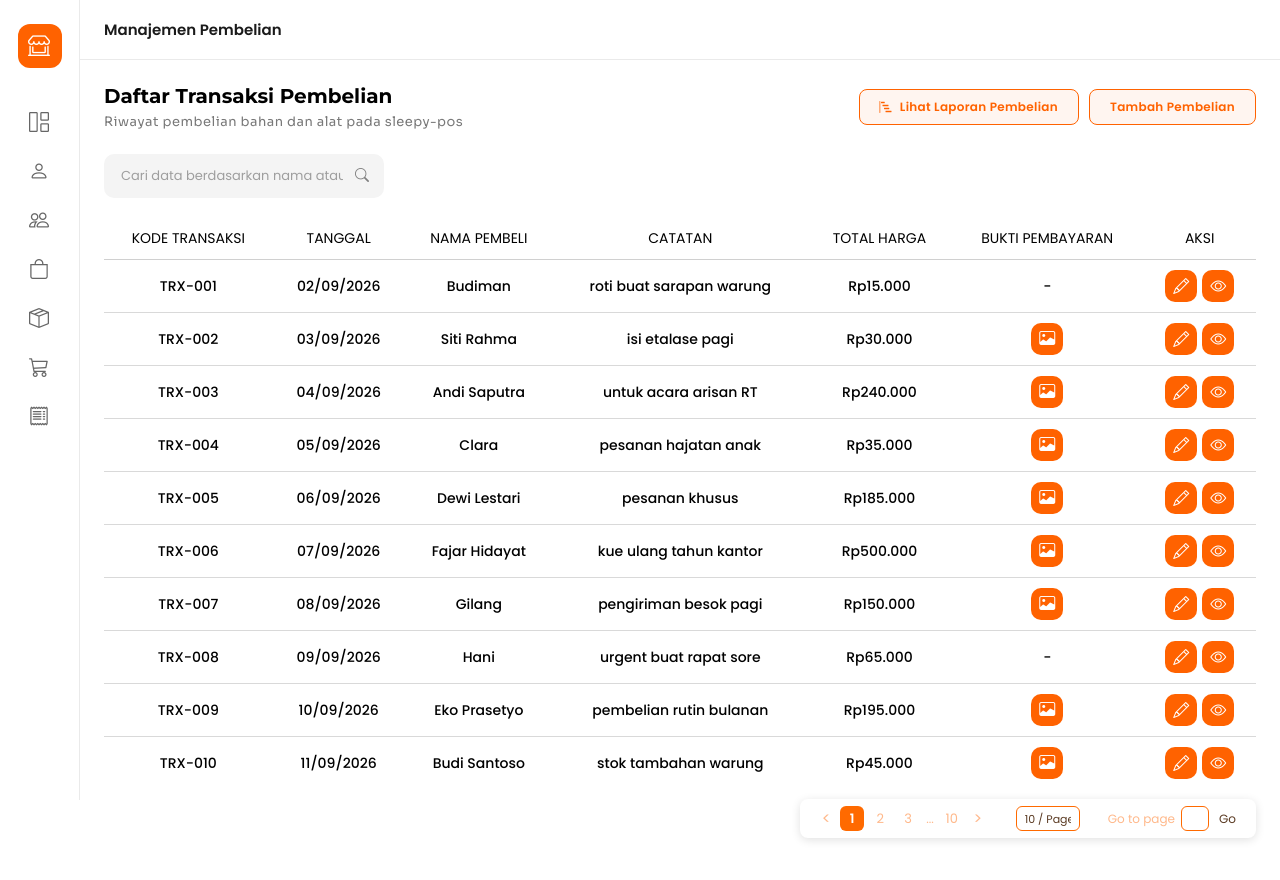
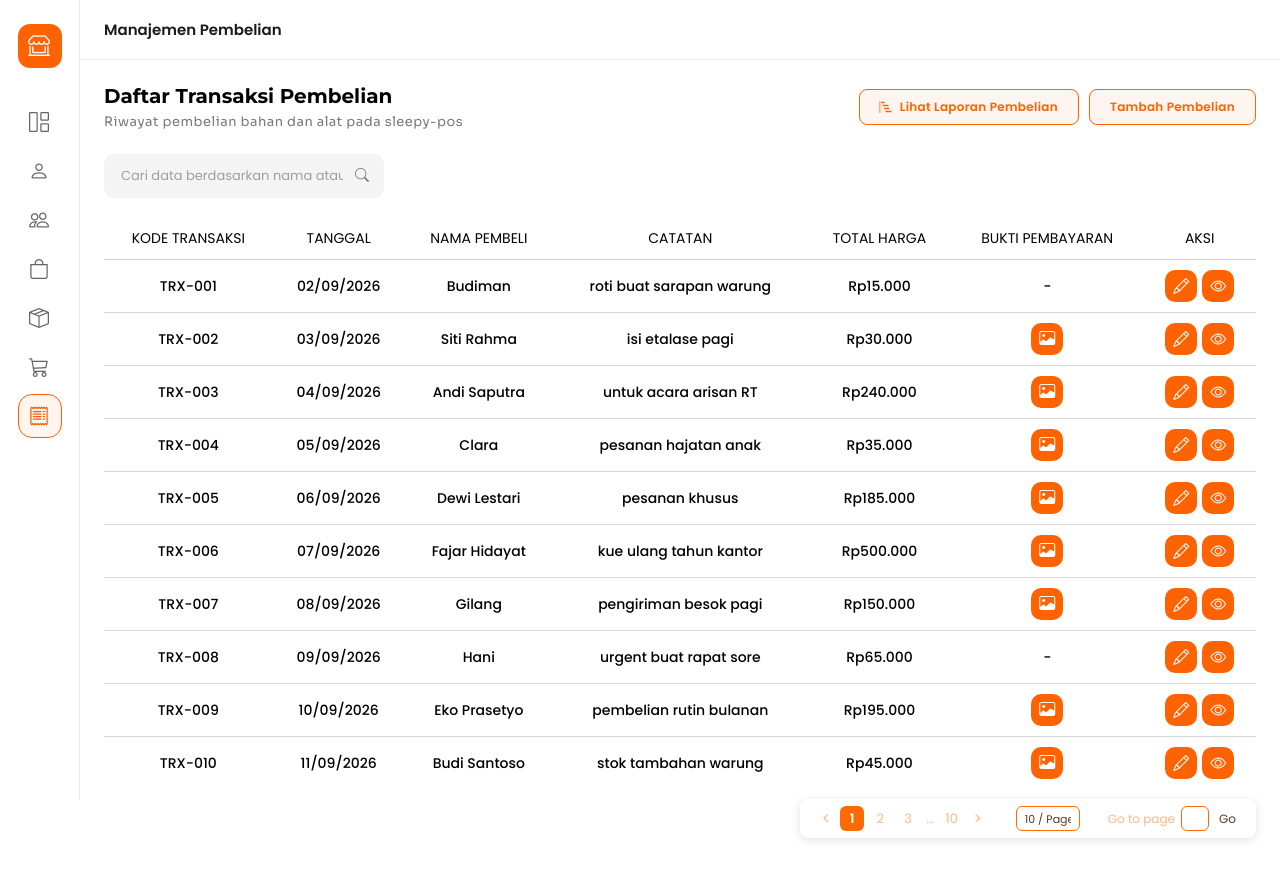
Before and after one commit to stpndrs/sleepypos-vue, a Vue app: page /purchases in a window 1280 px wide. Shown: the top 880 px of the page. Built offline with nearby package versions, Linux system fonts and the light colour scheme.

Commit message:
fix(sidebar): correct purchases menu item
- Point the menu to /purchases instead of the old /purchasing path
- Mark every purchase route as active, including the report page
- Reformat the file with Prettier

```diff
--- a/src/layouts/sidebar.vue
+++ b/src/layouts/sidebar.vue
@@ -1,24 +1,55 @@
 <script setup>
-import { useRoute, useRouter } from 'vue-router'
+import { useRoute, useRouter } from 'vue-router';
 
 defineProps({
     hide: {
         type: Boolean,
-        default: false
-    }
+        default: false,
+    },
 });
 
 defineEmits(['toggle']);
-const route = useRoute()
+const route = useRoute();
 
 const menus = [
-    { title: 'Dashboard', icon: 'bi-grid-1x2', link: '/dashboard', active: route.name == 'dashboard' },
+    {
+        title: 'Dashboard',
+        icon: 'bi-grid-1x2',
+        link: '/dashboard',
+        active: route.name == 'dashboard',
+    },
     { title: 'Pengguna', icon: 'bi-person', link: '/users', active: route.name == 'users' },
-    { title: 'Pelanggan', icon: 'bi-people', link: '/customers', active: route.name == ('customers-view', 'create-customers-view', 'edit-customers-view') },
-    { title: 'Penjualan', icon: 'bi-bag', link: '/sales', active: route.name.includes('sales-view', 'create-sales-view', 'edit-sales-view') },
-    { title: 'Produk', icon: 'bi-box-seam', link: '/products', active: route.name.includes('products-view', 'create-products-view', 'edit-products-view') },
+    {
+        title: 'Pelanggan',
+        icon: 'bi-people',
+        link: '/customers',
+        active: route.name == ('customers-view', 'create-customers-view', 'edit-customers-view'),
+    },
+    {
+        title: 'Penjualan',
+        icon: 'bi-bag',
+        link: '/sales',
+        active: route.name.includes('sales-view', 'create-sales-view', 'edit-sales-view'),
+    },
+    {
+        title: 'Produk',
+        icon: 'bi-box-seam',
+        link: '/products',
+        active: route.name.includes('products-view', 'create-products-view', 'edit-products-view'),
+    },
     { title: 'Stok', icon: 'bi-cart3', link: '/stocks', active: route.name == 'stocks' },
-    { title: 'Pembelian', icon: 'bi-receipt', link: '/purchasing', active: route.name == 'purchasing' },
+    {
+        title: 'Pembelian',
+        icon: 'bi-receipt',
+        link: '/purchases',
+        active: route.name.includes(
+            'purchases-view',
+            'create-purchases-view',
+            'edit-purchases-view',
+            'detail-purchases-view',
+            'report-purchases-view',
+        ),
+    },
 ];
 </script>
 
@@ -37,8 +68,12 @@ const menus = [
         </header>
 
         <ul class="menus">
-            <li v-for="(item, index) in menus" :key="index" :class="['menu-item', { active: item.active }]"
-                :data-tooltip="hide ? item.title : null">
+            <li
+                v-for="(item, index) in menus"
+                :key="index"
+                :class="['menu-item', { active: item.active }]"
+                :data-tooltip="hide ? item.title : null"
+            >
                 <a :href="item.link" class="menu-link">
                     <span class="menu-icon">
                         <i :class="['bi', item.icon]"></i>
@@ -52,9 +87,9 @@ const menus = [
 
 <style scoped>
 #sidebar {
-    background-color: #FFFFFF;
+    background-color: #ffffff;
     padding: 24px 16px;
-    border-right: 1px solid #EAEAEA;
+    border-right: 1px solid #eaeaea;
     width: 100%;
     height: 100vh;
     position: sticky;
@@ -114,18 +149,18 @@ header .header-content p {
 }
 
 header .header-content p:nth-child(1) {
-    color: #1A1A1A;
+    color: #1a1a1a;
     font-size: 20px;
     font-weight: 700;
 }
 
 header .header-content p:nth-child(1) span {
-    color: #FF5C00;
+    color: #ff5c00;
 }
 
 header .header-content p:nth-child(2) {
     font-size: 9px;
-    color: #8C8C8C;
+    color: #8c8c8c;
     letter-spacing: 1.2px;
     font-weight: 600;
 }
@@ -164,16 +199,16 @@ header .header-content p:nth-child(2) {
 }
 
 .menus .menu-item:hover {
-    background-color: #F5F5F5;
+    background-color: #f5f5f5;
 }
 
 .menus .menu-item.active {
-    background-color: #FFF5F0;
-    border: 1.5px solid #FF5C00;
+    background-color: #fff5f0;
+    border: 1.5px solid #ff5c00;
 }
 
 .menus .menu-item.active a.menu-link {
-    color: #FF5C00;
+    color: #ff5c00;
 }
 
 .menus .menu-item a.menu-link {
@@ -212,7 +247,7 @@ header .header-content p:nth-child(2) {
     transform: translateY(-50%);
     margin-left: 12px;
     background-color: #262626;
-    color: #FFFFFF;
+    color: #ffffff;
     padding: 6px 12px;
     border-radius: 8px;
     font-size: 12px;
@@ -238,12 +273,11 @@ header .header-content p:nth-child(2) {
 }
 
 @media (max-width: 768px) {
-
     #sidebar,
     #sidebar.is-hide {
         height: auto;
         border-right: none;
-        border-top: 1px solid #EAEAEA;
+        border-top: 1px solid #eaeaea;
         padding: 8px 12px;
         box-shadow: 0 -2px 10px rgba(0, 0, 0, 0.05);
     }
```
